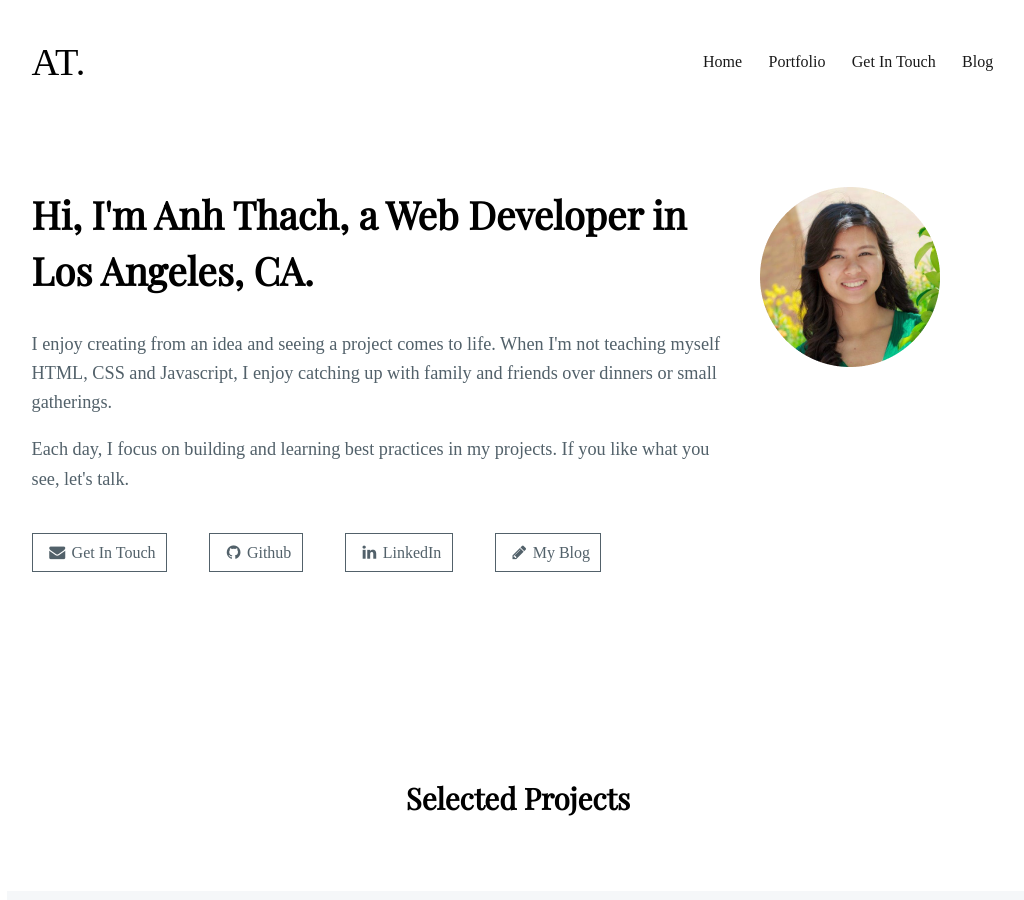
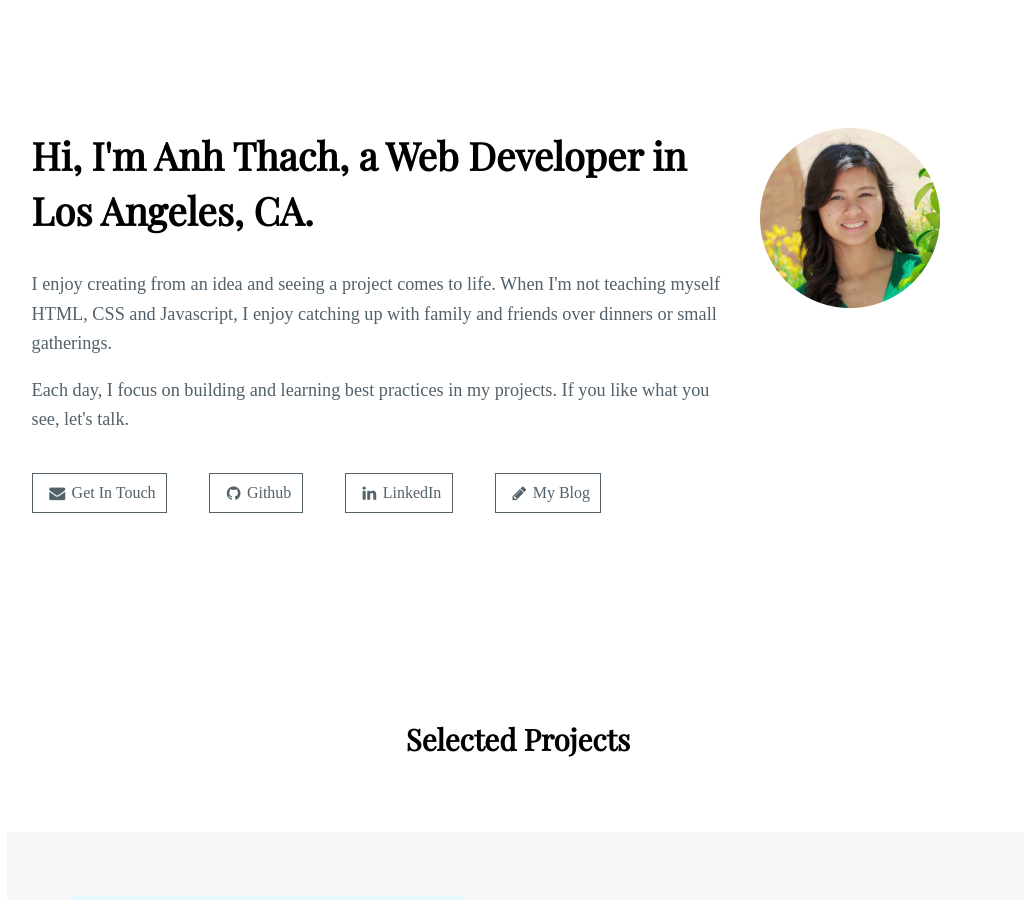
Before and after one commit to windan11/windan11.github.io, a Jekyll site: the page built from index.html, in a window 1280 px wide and 900 px high. Shown: the whole window, without its empty margins (122-1146 px from the left). Built offline with Jekyll 4.4.1, drawn with Linux system fonts in a browser that asks for light colours; some web fonts are replaced.

Commit message:
remove navbar adn move to index.html

```diff
--- a/_layouts/default.html
+++ b/_layouts/default.html
@@ -10,16 +10,6 @@
 			<link rel="stylesheet" href="https://cdnjs.cloudflare.com/ajax/libs/font-awesome/4.7.0/css/font-awesome.min.css">
 		</head>
 		<body>
-			<header id="navbar">
-				<a class="logo" href="index.html" >at.</a>
-				<nav>
-					<a class="nav-link" href="#home">Home</a>
-					<a class="nav-link" href="#portfolio">Portfolio</a>
-					<a class="nav-link" href="#contact">Get In Touch</a>
-					<a class="nav-link" href="https://www.anthach.xyz/blog">Blog</a>
-				</nav>
-			</header>
-
 			<a id="home"></a>
 
 			<div class="wrapper">
```
